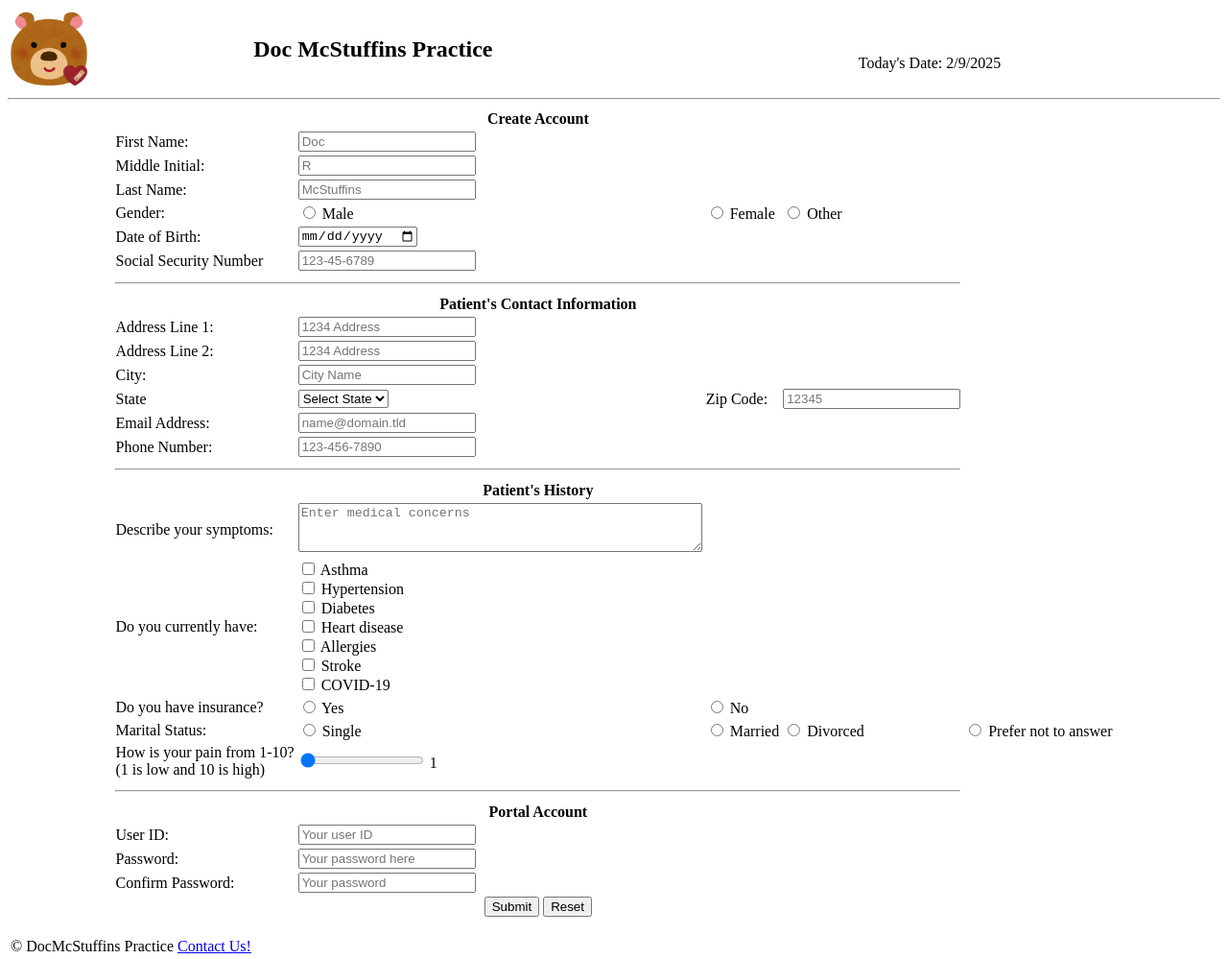
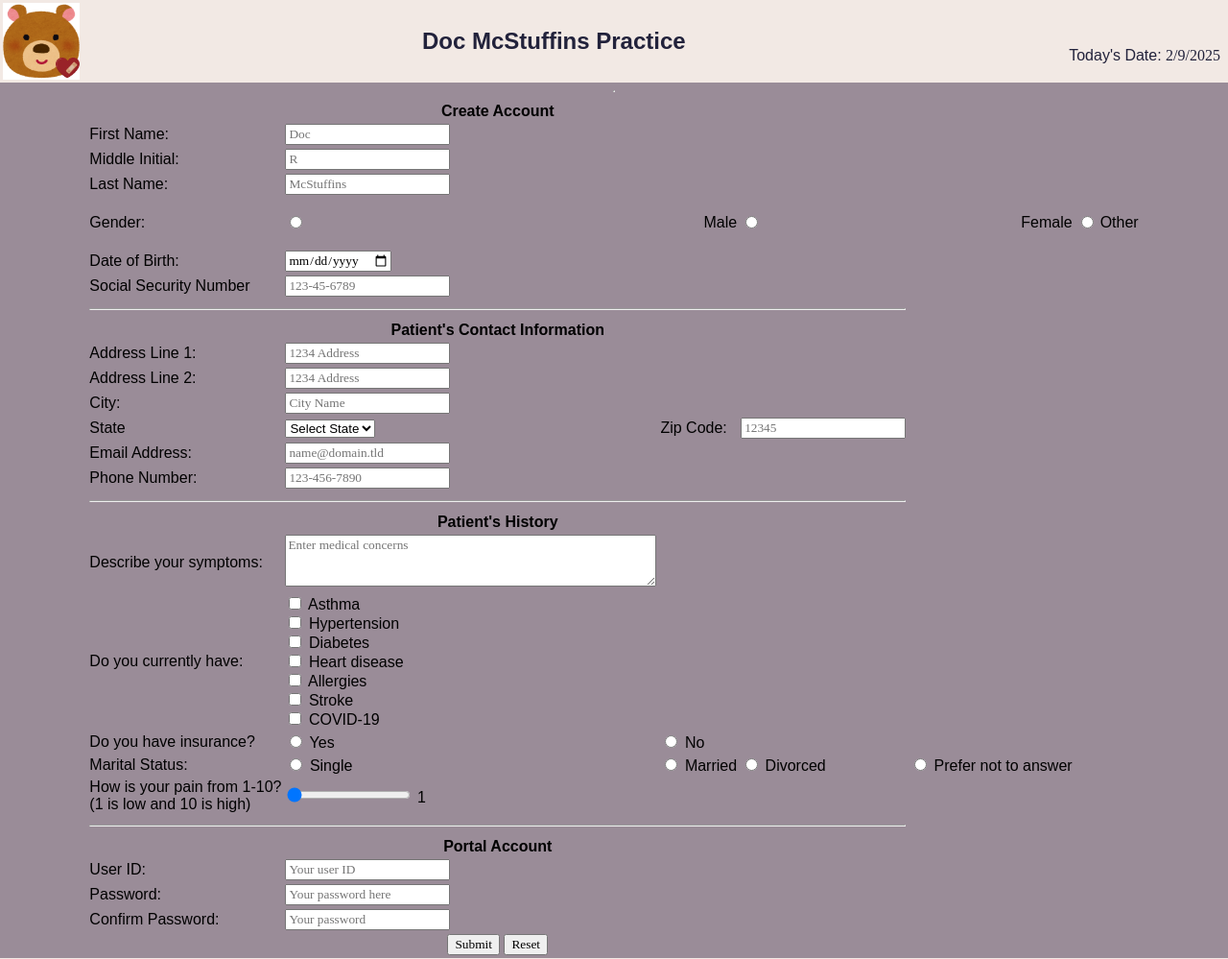
Before and after one commit to savekyjah/mis3371, a plain HTML site: page index.html in a window 1280 px wide. Shown: the top 999 px of the page at 96% size. Drawn offline with Linux system fonts and the light colour scheme.

Commit message:
damndate

```diff
--- a/hw1.css
+++ b/hw1.css
@@ -7,8 +7,121 @@
 
 header {
     width:100%;
-    background-color:#EDF2F4
-    font-color:#2B2D42
+    background-color:#F2E9E4;
+    color:#22223B;
+}
+
+#date-text{
+    text-align: right;
+}
+
+#title-text{
+    text-align: center;
+}
+
+.subject-heading{
+    text-align: center;
+    align-content: center;
+}
+
+body {
+    display: flex;
+    flex-direction: column;
+    align-items: center;
+    background:#9A8C98;
+    margin: 0;
+    height: 100%;
+    min-height: 100vh;
+}
+form{
+    flex-grow: 1;
+}
+h1, h2 {
+    text-align: center;
+    font-family: fantasy;
+    font-weight: bold;
+    flex-grow: 1;
+}
+/* main{
+    text-align: center;
+    font-family: fantasy;
+    font-weight: normal;
+    flex-grow: 1;
+} */
+div.image {
+    text-align: left;
+    align-items: left;
+}
+div.image img{
+    width: 80px;
+}
 
 
+td {
+    font-family: fantasy;
+    font-weight: normal;
 }
+
+.td-left{
+    text-align: left;
+}
+
+.td-center{
+    text-align: center;
+}
+
+.td-right{
+    text-align: right;
+}
+
+.cntr{
+
+    align-items: center;
+}
+th {
+    text-align: center;
+    font-family: fantasy;
+}
+footer{
+    position: flex;
+    bottom: 0;
+    width: 100%;
+    background-color:#F2E9E4;
+    height: 4.0rem;
+}
+#footer {
+    text-align: right;
+    font-family:'Courier New', Courier, monospace;
+    font-weight: normal;
+    margin-right: 10px;
+}
+label {
+    text-align: right;
+    font-family: fantasy;
+    font-weight: normal;
+}
+input{
+    text-align: left;
+    font-family:'Times New Roman', Times, serif;
+    font-weight: normal;
+}
+textarea{
+    text-align: left;
+    font-family:'Times New Roman', Times, serif;
+    font-weight: normal;
+}
+#today {
+    text-align: left;
+    font-family:'Times New Roman', Times, serif;
+    font-weight: normal;
+    margin-right: 5px;
+}
+p {
+    text-align: right;
+    font-family:fantasy;
+    font-weight: normal;
+}
+
+.phil{
+    margin-top: 70vh;
+}
--- a/hw1.js
+++ b/hw1.js
@@ -9,6 +9,11 @@
 const d = new Date();
 let text = d.toLocaleDateString();
 document.getElementById("today").innerHTML = text;
+const date_elements = document.getElementsByClassName("today2");
+
+for(let i = 0;i < date_elements.length; i++){
+    date_elements[i].textContent = text;
+}
 
 //slider js code
 let slider = document.getElementById("range");
--- a/index.html
+++ b/index.html
@@ -27,11 +27,10 @@
                     </div>
                 </td>
                 <td>
-                    <h2>Doc McStuffins Practice</h2>
+                    <h2 id="title=text">Doc McStuffins Practice</h2>
                 </td>
                 <td valign="bottom" align="right width=20%">
-                    <p> Today's Date: <span id="today"></span></p>
-
+                    <p id="date-text"> Today's Date: <span id="today"></span></p>
                 </td>
             </tr>
         </table>
@@ -41,9 +40,9 @@
     <form action="thankyou.html">
         <center>
             <div class="format">
-                <table>
+                <table class="cntr">
                     <tr>
-                        <th colspan="4">Create Account</th>
+                        <th class="subject-heading" colspan="4">Create Account</th>
                     </tr>
                     <tr>
                         <td><label for="fname">First Name:</label></td>
@@ -81,29 +80,34 @@
                             title="Enter Last Name"
                             placeholder="McStuffins" />
                         </td>
-                    <tr>
+                    <tr class="rad">
                         <td><label for="pgender">Gender:</label></td>
-                        <td>
-                            <input type="radio"
-                            id="g1"
-                            name="pgender"
-                            value="Male" />
-                            Male
-                        </td>
-                        <td>
-                            <input type="radio"
-                            id="g2"
-                            name="pgender"
-                            value="Female" />
-                            Female
-                        </td>
-                        <td>
-                            <input type="radio"
-                            id="g3"
-                            name="pgender"
-                            value="Other" />
-                            Other
-                        </td>
+                        <div class="rad3">
+                            <div>
+                                <td class="rad3_col2">
+                                    <input type="radio" id="g1" name="pgender" value="Male">
+                                </td>
+                                <td>
+                                    <p>Male</p>
+                                </td>
+                            </div>
+                            <div class="rad3_col2">
+                                <td>
+                                    <input type="radio" id="g2" name="pgender" value="Female">
+                                </td>
+                                <td>
+                                    <p>Female</p>
+                                </td>
+                            </div>
+                            <div class="rad3_col2">
+                                <td>
+                                    <input type="radio" id="g3" name="pgender" value="Other">
+                                </td>
+                                <td>
+                                    <p>Other</p>
+                                </td>
+                            </div>
+                        </div>
                     </tr>
                     <tr>
                         <td><label for="dob">Date of Birth:</label></td>
```
Also changed, not shown: contact.html (added, +45 -0 lines), thankyou.html (added, +45 -0 lines).
